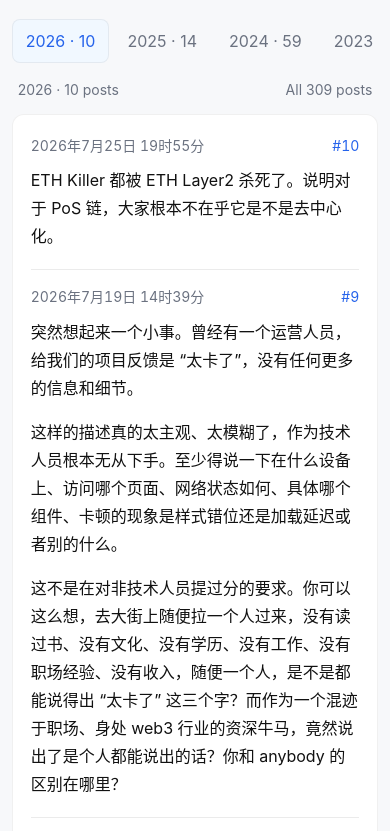
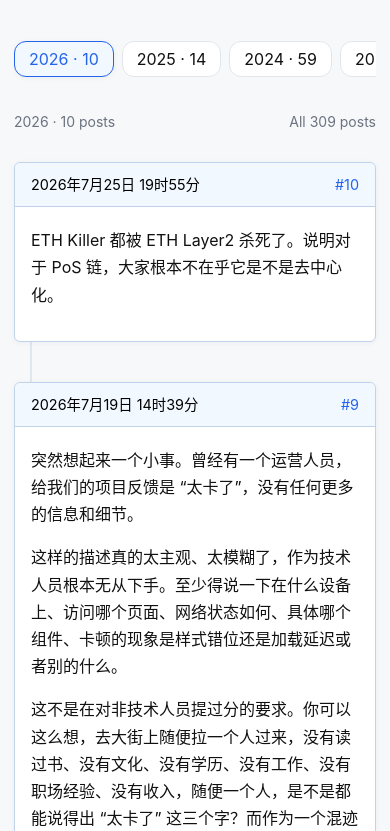
Before and after one commit to smallyunet/blog-micro, a website: page index.html in a window 390 px wide. Shown: the part 47-878 px from the top of the page. Drawn offline with Linux system fonts and the light colour scheme.

Commit message:
style: update CSS variables and refine layout for improved aesthetics and responsiveness

```diff
--- a/styles.css
+++ b/styles.css
@@ -7,8 +7,8 @@
   --text-muted: #6b7280;
   --color-border: #e2e6ea;
   --color-border-subtle: rgba(0, 0, 0, 0.06);
-  --color-row-separator: rgba(0, 0, 0, 0.08);
-  --color-hover-bg: #f6f9ff;
+  --color-border-strong: #c0d3eb;
+  --color-timeline: #e1e7ef;
   --color-link: #2563eb;
   --color-link-hover: #1d4ed8;
   --color-link-visited: #1e40af;
@@ -16,6 +16,8 @@
   --color-quote-border: #e0e0e0;
   --color-code-bg: #f6f6f6;
   --color-code-border: #e2e2e2;
+  --color-highlight: #ff9800;
+  --shadow-card: 0 1px 6px rgba(30, 41, 59, 0.05);
   --font-sans: -apple-system, BlinkMacSystemFont, "PingFang SC", "Hiragino Sans GB", "Microsoft YaHei", "Noto Sans CJK SC", "Source Han Sans SC", "WenQuanYi Micro Hei", "Helvetica Neue", Arial, sans-serif;
   --font-serif: "Palatino Linotype", "Book Antiqua", Palatino, "Times New Roman", STKaiti, SimSun, serif;
 }
@@ -107,8 +109,8 @@ a:visited {
   align-items: center;
   gap: 4px;
   width: 44px;
-  height: 44px;
-  padding: 14px 10px;
+  height: 34px;
+  padding: 9px 10px;
   background-color: transparent;
   background-image: none;
   border: 1px solid #ddd;
@@ -125,6 +127,7 @@ a:visited {
   height: 2px;
   background-color: #888;
   border-radius: 1px;
+  transition: all 0.2s ease;
 }
 
 .menu-toggle:hover,
@@ -157,7 +160,7 @@ a:visited {
   padding: 0 15px;
   text-decoration: none;
   border: 1px solid transparent;
-  transition: color 0.2s ease, background-color 0.2s ease, border-color 0.2s ease;
+  transition: all 0.2s ease;
 }
 
 .nav-list a:hover,
@@ -183,19 +186,19 @@ a:visited {
 .micro-blog {
   width: min(1080px, calc(100% - 48px));
   margin: 56px auto 64px;
-  font-size: 17px;
+  font-size: 16px;
 }
 
 .toolbar {
-  margin-bottom: 14px;
+  margin-bottom: 24px;
 }
 
 .tabs {
   width: 100%;
   display: flex;
-  gap: 4px;
+  gap: 8px;
   overflow-x: auto;
-  padding: 4px 0;
+  padding: 4px 0 8px;
   scrollbar-width: none; /* Firefox */
   -ms-overflow-style: none;  /* IE and Edge */
 }
@@ -206,27 +209,28 @@ a:visited {
 
 .tab {
   flex: 0 0 auto;
-  min-height: 44px;
-  padding: 9px 13px;
-  border: 1px solid transparent;
-  border-radius: 8px;
-  background: transparent;
-  color: var(--text-muted);
+  min-height: 36px;
+  padding: 8px 14px;
+  border: 1px solid var(--color-border);
+  border-radius: 12px;
+  background: var(--surface-1);
+  color: var(--color-text);
   font: inherit;
   line-height: 1;
   cursor: pointer;
-  transition: color 0.2s ease, background-color 0.2s ease, border-color 0.2s ease;
+  transition: all 0.25s ease;
 }
 
 .tab:hover {
-  background: var(--color-hover-bg);
+  background: var(--surface-2);
   color: var(--color-link-hover);
 }
 
 .tab[aria-selected="true"] {
-  border-color: var(--color-border-subtle);
+  border-color: var(--color-link);
   background: #f1f8ff;
   color: var(--color-link);
+  box-shadow: var(--shadow-card);
 }
 
 
@@ -243,7 +247,7 @@ a:visited {
   justify-content: space-between;
   gap: 16px;
   align-items: center;
-  margin: 0 8px 16px;
+  margin: 0 0 28px;
   color: var(--text-muted);
   font-size: 14px;
 }
@@ -267,60 +271,59 @@ a:visited {
 
 .timeline {
   position: relative;
-  display: block;
+  z-index: 1;
+  display: grid;
+  grid-template-columns: minmax(0, 1fr);
+  gap: 40px;
   margin: 0;
-  padding: 8px 24px;
+  padding: 0;
   list-style: none;
-  background: var(--surface-1);
-  border: 1px solid var(--color-border-subtle);
-  border-radius: 12px;
 }
 
 .timeline-item {
   position: relative;
-  padding: 18px 8px 20px;
-  border: 0;
-  border-radius: 8px;
-  background: transparent;
+  border: 1px solid var(--color-border-strong);
+  border-radius: 6px;
+  background: var(--surface-1);
+  box-shadow: var(--shadow-card);
   scroll-margin-top: 76px;
   min-width: 0;
-  transition: background-color 0.2s ease, box-shadow 0.2s ease;
 }
 
-.timeline-item:not(:last-child)::after {
+.timeline-item::after {
   position: absolute;
-  right: 8px;
-  bottom: 0;
-  left: 8px;
+  top: 0;
+  bottom: -41px;
+  left: 15px;
+  z-index: -1;
   display: block;
-  height: 1px;
+  width: 2px;
   content: "";
-  background: var(--color-row-separator);
+  background-color: var(--color-timeline);
+}
+
+.timeline-item:last-child::after {
+  display: none;
 }
 
 .timeline-item.highlight {
-  background: rgba(37, 99, 235, 0.06);
-  box-shadow: inset 3px 0 var(--color-link);
-  transition: background-color 0.5s ease, box-shadow 0.5s ease;
-}
-
-@media (hover: hover) {
-  .timeline-item:not(.highlight):hover {
-    background: var(--color-hover-bg);
-  }
+  border-color: var(--color-highlight);
+  box-shadow: 0 0 0 2px rgba(255, 152, 0, 0.32), 0 0 10px rgba(255, 152, 0, 0.42);
+  transition: box-shadow 0.5s ease, border-color 0.5s ease;
 }
 
 .item-date {
   display: flex;
   justify-content: space-between;
   align-items: center;
-  padding: 0;
-  border: 0;
-  background: transparent;
-  color: var(--text-muted);
-  font-size: 14px;
+  padding: 7px 20px;
+  border-bottom: 1px solid var(--color-border-strong);
+  border-top-left-radius: 6px;
+  border-top-right-radius: 6px;
+  background: #f1f8ff;
+  color: #000;
+  font-size: 90%;
   line-height: 1.6;
-  font-variant-numeric: tabular-nums;
 }
 
 .item-date a {
@@ -336,7 +339,7 @@ a:visited {
 }
 
 .content {
-  padding: 0 0 2px;
+  padding: 4px 20px 16px;
   word-wrap: break-word;
   word-break: break-word;
   overflow-wrap: break-word;
@@ -357,15 +360,7 @@ a:visited {
   display: block;
   margin-block: 1em;
   margin-inline: 0;
-  line-height: 1.75;
-}
-
-.content > :first-child {
-  margin-top: 0.55em;
-}
-
-.content > :last-child {
-  margin-bottom: 0;
+  line-height: 1.7;
 }
 
 .content ul,
@@ -494,17 +489,6 @@ a:visited {
   }
 }
 
-@media (prefers-reduced-motion: reduce) {
-  *,
-  *::before,
-  *::after {
-    scroll-behavior: auto !important;
-    animation-duration: 0.01ms !important;
-    animation-iteration-count: 1 !important;
-    transition-duration: 0.01ms !important;
-  }
-}
-
 @media (max-width: 860px) {
   body {
     padding-top: 50px;
@@ -538,13 +522,9 @@ a:visited {
   }
 
   .micro-blog {
-    width: 94%;
-    margin-top: 12px;
+    width: calc(100% - 28px);
+    margin-top: 34px;
     font-size: 16px;
-  }
-
-  .toolbar {
-    margin-bottom: 10px;
   }
 
   .status-line {
@@ -552,29 +532,15 @@ a:visited {
     flex-wrap: wrap;
     justify-content: space-between;
     align-items: center;
-    gap: 6px 16px;
-    margin: 0 6px 12px;
-  }
-
-  .timeline {
-    padding: 4px 12px;
+    gap: 8px 16px;
   }
 
   .item-date {
-    padding: 0;
+    padding: 10px 16px;
   }
 
   .content {
-    padding: 0 0 2px;
-  }
-
-  .timeline-item {
-    padding: 16px 6px 18px;
-  }
-
-  .timeline-item:not(:last-child)::after {
-    right: 6px;
-    left: 6px;
+    padding: 4px 16px 16px;
   }
 }
 
@@ -624,7 +590,7 @@ a:visited {
     align-items: center;
     justify-content: center;
     padding: 12px 15px;
-    min-height: 44px;
+    min-height: 40px;
     border-radius: 10px;
     text-align: center;
     width: 100%;
@@ -652,12 +618,12 @@ a:visited {
     --color-link-visited: #a0b3ff;
     --color-border: #2a2f37;
     --color-border-subtle: rgba(255, 255, 255, 0.08);
+    --color-border-strong: #39506b;
+    --color-timeline: #293341;
     --color-quote-bg: #141a20;
     --color-quote-border: #2a2f37;
     --color-code-bg: #12161a;
     --color-code-border: #2a2f37;
-    --color-row-separator: rgba(255, 255, 255, 0.07);
-    --color-hover-bg: rgba(138, 180, 248, 0.08);
   }
 
   .site-header {
@@ -712,7 +678,12 @@ a:visited {
   .tab[aria-selected="true"] {
     background: rgba(138, 180, 248, 0.08);
     color: var(--color-link);
-    border-color: var(--color-border-subtle);
+    border-color: var(--color-link);
+  }
+
+  .item-date {
+    background: #18283a;
+    color: #eef2f7;
   }
 
   .content pre,
```
